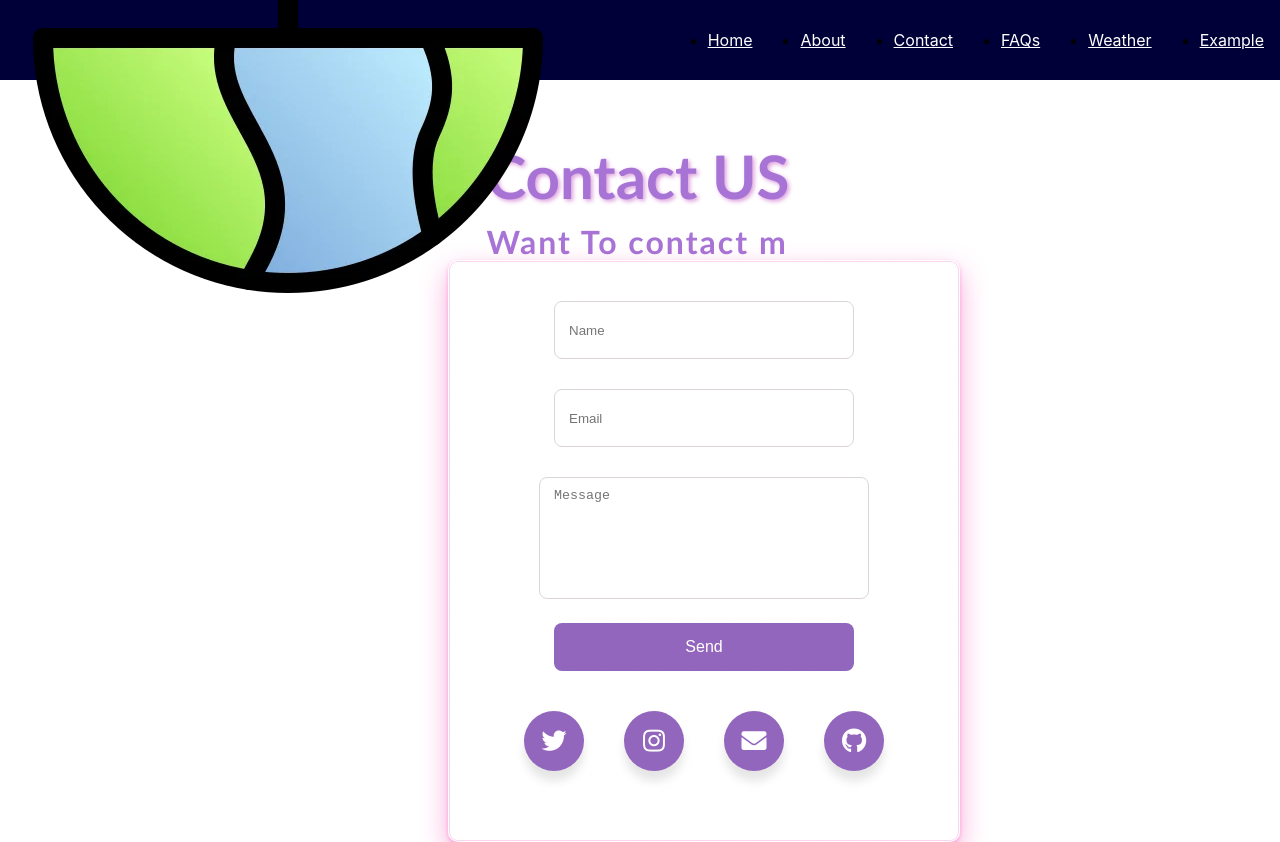
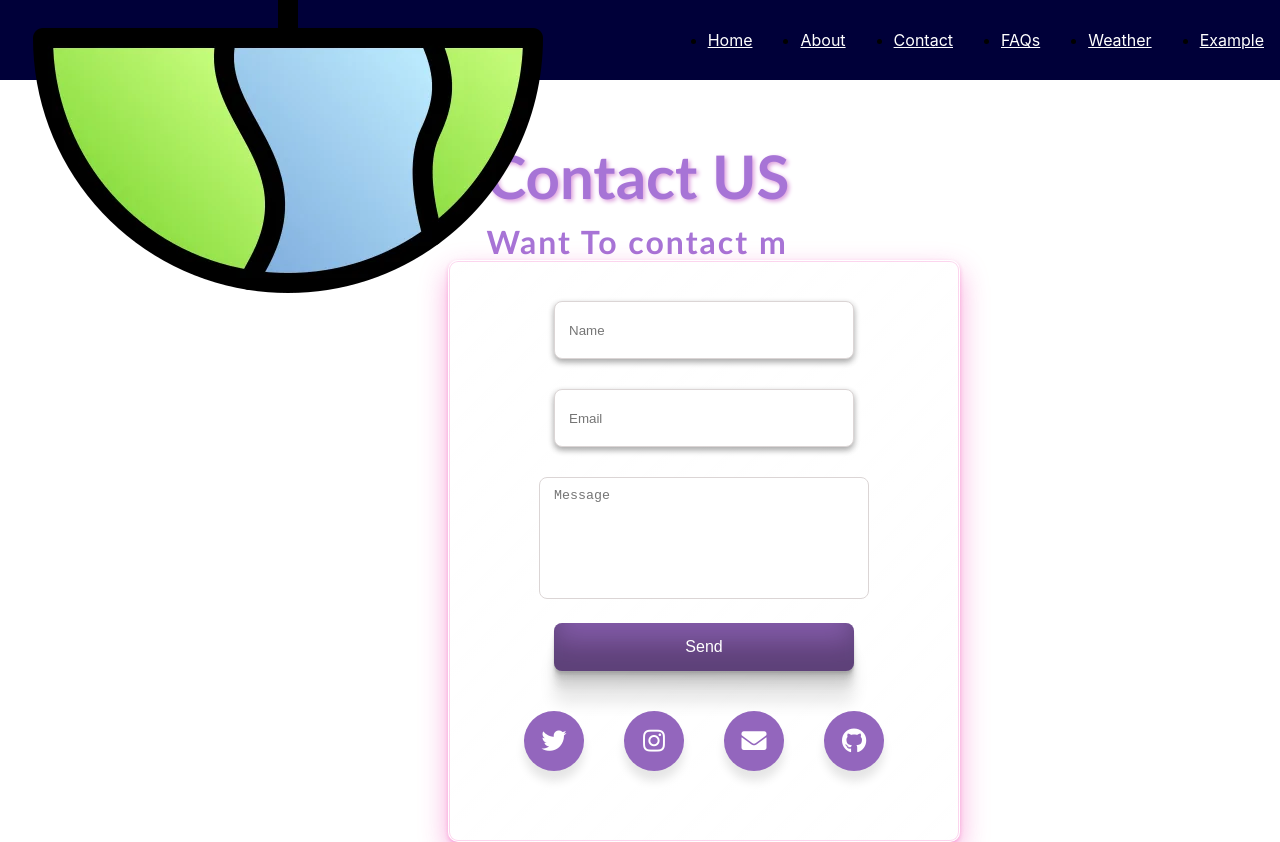
Before and after one commit to abhijeet141/CropForesight-FrontEnd, a React (Create React App) app: page /contact in a window 1280 px wide. Built offline with nearby package versions, Linux system fonts and the light colour scheme.

Commit message:
crop recommendation section updated

```diff
--- a/src/App.css
+++ b/src/App.css
@@ -1,4 +1,4 @@
-.body{
+.body {
   display: flex;
   align-items: center;
   justify-content: center;
@@ -8,18 +8,17 @@
   padding-bottom: 10px;
   height: 100%;
 }
-::-webkit-scrollbar{
+::-webkit-scrollbar {
   width: 1rem;
 }
-::-webkit-scrollbar-track{
+::-webkit-scrollbar-track {
   background-color: rgb(22, 20, 20);
-
 }
-::-webkit-scrollbar-thumb{
-background-color: green;
-border-radius:40px ;
-border: 3px solid transparent;
-background-clip: content-box;
+::-webkit-scrollbar-thumb {
+  background-color: green;
+  border-radius: 40px;
+  border: 3px solid transparent;
+  background-clip: content-box;
 }
 
 form {
@@ -31,24 +30,27 @@ form {
   padding: 30px;
   border-radius: 15px;
   box-shadow: 0 0 8px rgba(0, 0, 0, 0.3);
-  color: #0C134F;
+  color: #010319;
 }
 
 .title {
   text-align: center;
-  color: #27374D;
+  font-size: 40px;
+  color: #040608;
+  text-shadow: 2px 2px 4px black;
 }
 
-.formInput label{
-  color: #0C134F;
+.formInput label {
+  color: #00094de7;
+  font-size: 18px;
+  font-weight: 600;
 }
 
-.formInput input.error
-{
+.formInput input.error {
   border: 1px solid red;
 }
 
-button{
+button {
   width: 100%;
   height: 60px;
   padding: 10px;
@@ -58,20 +60,25 @@ button{
   cursor: pointer;
   border-radius: 5px;
   font-weight: bold;
+  box-shadow: rgba(0, 0, 0, 0.17) 0px -23px 25px 0px inset,
+    rgba(0, 0, 0, 0.15) 0px -36px 30px 0px inset,
+    rgba(0, 0, 0, 0.1) 0px -79px 40px 0px inset, rgba(0, 0, 0, 0.06) 0px 2px 1px,
+    rgba(0, 0, 0, 0.09) 0px 4px 2px, rgba(0, 0, 0, 0.09) 0px 8px 4px,
+    rgba(0, 0, 0, 0.09) 0px 16px 8px, rgba(0, 0, 0, 0.09) 0px 32px 16px;
   font-size: 15px;
   margin-top: 10px;
   margin-bottom: 10px;
 }
 
-.btn:hover{
+.btn:hover {
   color: purple;
   background-color: aliceblue;
   box-shadow: 1px 1px 1px 1px purple;
   transition: background-color 0.5s ease;
 }
 
- @media(max-width:412px){
-  .body{
+@media (max-width: 412px) {
+  .body {
     height: 900px;
   }
 }
@@ -97,19 +104,19 @@ button{
   }
 }
 
-@media(min-width:768px) and (max-width:820px){
-  .body{
+@media (min-width: 768px) and (max-width: 820px) {
+  .body {
     height: 1200px;
   }
-  form{
+  form {
     width: 60%;
     height: 70%;
   }
-  .title{
+  .title {
     margin-bottom: 10px;
     margin-top: 20px;
   }
-  button{
+  button {
     margin-top: 30px;
   }
 }
--- a/src/App.js
+++ b/src/App.js
@@ -86,8 +86,12 @@ function App() {
   const FormComponet = () => {
     return (
       <div className="body">
-        <form onSubmit={handleSubmit}>
-          <h1 className='title'>Crop Recomendation</h1>
+        <form
+        style={{
+          boxShadow: "rgba(0, 0, 0, 0.3) 0px 19px 38px, rgba(0, 0, 0, 0.22) 0px 15px 12px"
+        }}
+        onSubmit={handleSubmit}>
+          <h1 style={{marginBottom:'60px'}} className='title'>Crop Recomendation</h1>
           {error && (<p style={{color:"red"}}>{error}</p>)}
           {inputs.map((input) => (
             <FormInfo key={input.id} {...input} value={values[input.name]} onChange={onChange}
--- a/src/components/formInput.css
+++ b/src/components/formInput.css
@@ -2,24 +2,23 @@ input{
     padding: 15px;
     margin: 10px 0px;
     border-radius: 5px;
-    border: 1px solid grey;
+    border:none;
+    box-shadow: rgba(0, 0, 0, 0.16) 0px 3px 6px, rgba(0, 0, 0, 0.23) 0px 3px 6px;
 }
 
 .formInput{
     display: flex;
+    margin-top: 5px;
     flex-direction: column;
     width: 100%;
 }
 
 label{
-    font-size: 15px;
+    font-size: 14px;
 }
-
-
 .errorMsg{
     color: red;
     font-size: 16px;
-
   }
 
 .form.glass input.inputField{
```
